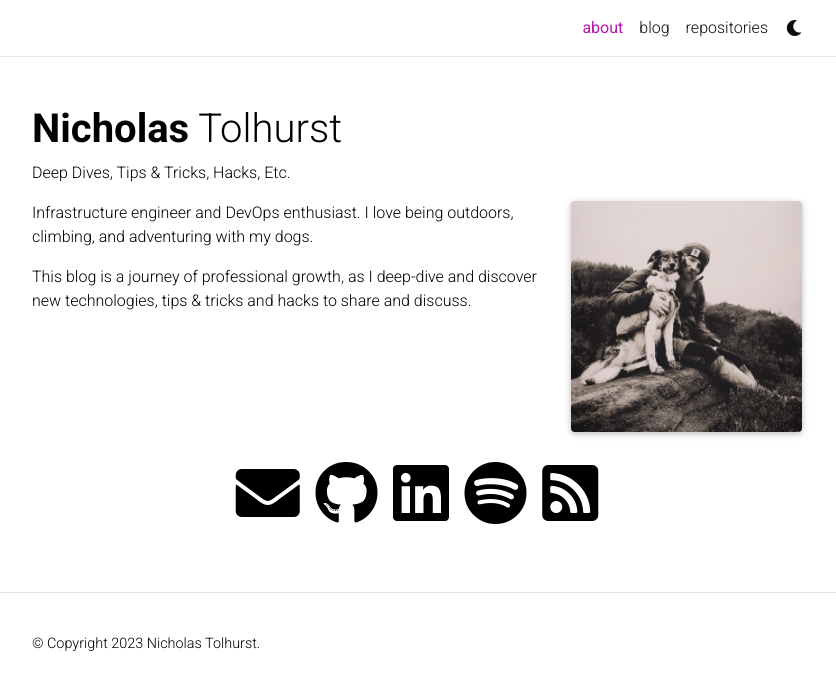
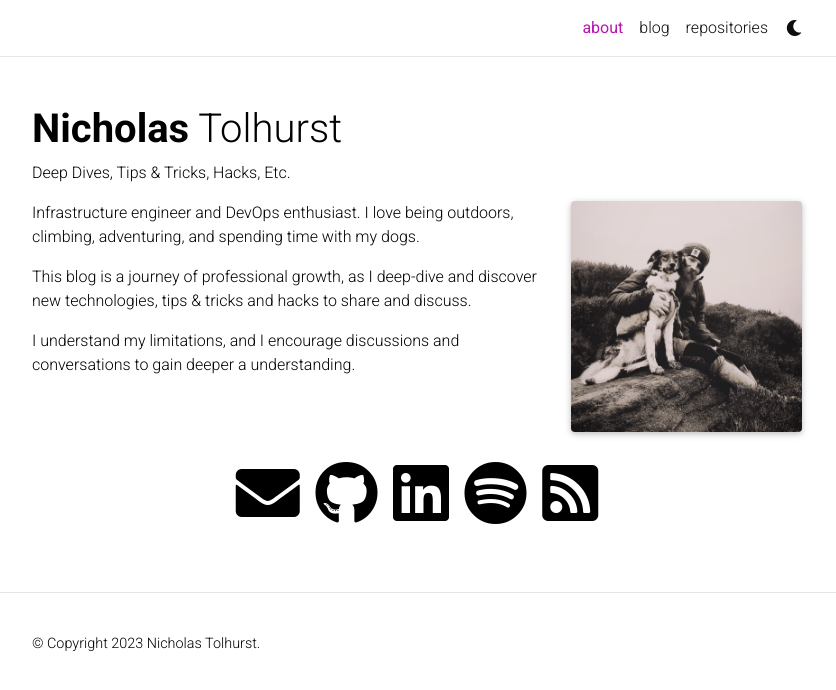
Before and after one commit to nicktolhurst/nicktolhurst.github.io, a Jekyll site: the page built from _pages/about.md, in a window 1280 px wide. Shown: the top 690 px of the page, without its empty margins (223-1059 px from the left). Built offline with Jekyll 4.4.1, drawn with Linux system fonts in a browser that asks for light colours; full-size pictures stand in for the smaller copies a plugin makes; comment, search, counter and statistics services are not loaded; a style sheet for code colours, icons or effects is not loaded.

Commit message:
updates about me page

```diff
--- a/_config.yml
+++ b/_config.yml
@@ -7,9 +7,8 @@ first_name: Nicholas
 middle_name: null
 last_name: Tolhurst
 email: nicholastolhurst@outlook.com
-description: > # the ">" symbol means to ignore newlines until "footer_text:"
-  A simple tech blog.
-footer_text:
+description: A simple tech blog.
+footer_text: null
 keywords: jekyll, jekyll-theme, tech-blog, portfolio-website, devops  # add your own keywords or leave empty
 
 lang: en # the language of your site (for example: en, fr, cn, ru, etc.)
--- a/_pages/about.md
+++ b/_pages/about.md
@@ -7,14 +7,16 @@ subtitle: Deep Dives, Tips & Tricks, Hacks, Etc.
 profile:
   align: right
   image: prof_pic.jpg
-  image_circular: false # crops the image to make it circular
-  address:
+  image_circular: false
+  address: null
 
-news: false                # includes a list of news items
-selected_papers: false    # includes a list of papers marked as "selected={true}"
-social: true              # includes social icons at the bottom of the page
+news: false
+selected_papers: false
+social: true
 ---
 
-Infrastructure engineer and DevOps enthusiast. I love being outdoors, climbing, and adventuring with my dogs.
+Infrastructure engineer and DevOps enthusiast. I love being outdoors, climbing, adventuring, and spending time with my dogs.
 
 This blog is a journey of professional growth, as I deep-dive and discover new technologies, tips & tricks and hacks to share and discuss.
+
+I understand my limitations, and I encourage discussions and conversations to gain deeper a understanding.
```
